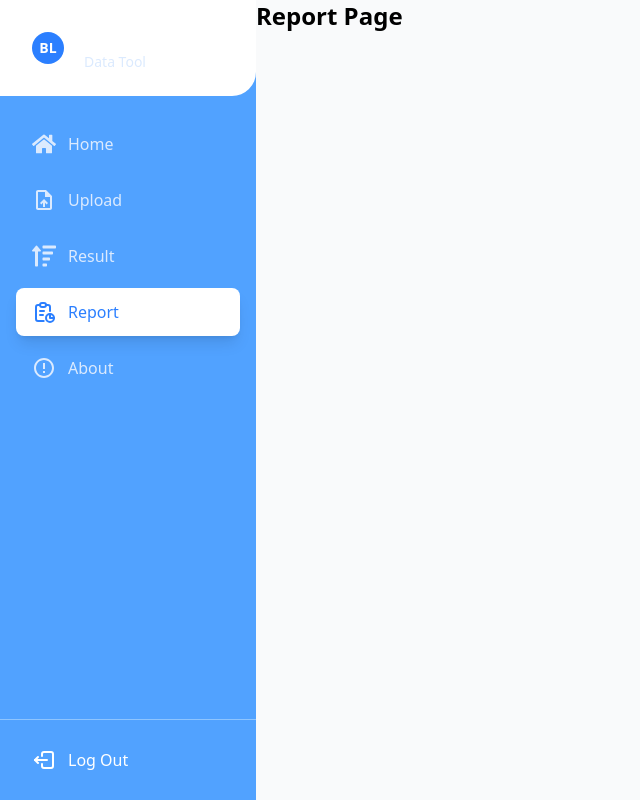
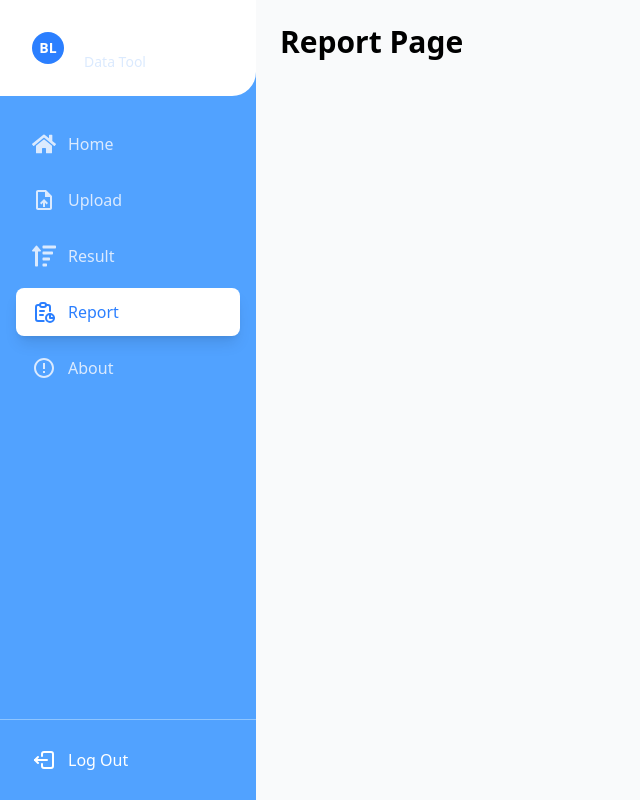
Before and after one commit to PunleuTY/Khmer-Data-Annotation-Tool, a React (Vite) app in the folder frontend/: page /report in a window 1280 px wide. Shown: the whole page, without its empty margins (0-640 px from the left). Built offline with nearby package versions, Linux system fonts and the light colour scheme.

Commit message:
added some margin to pages and adjust font size

```diff
--- a/frontend/src/pages/About.jsx
+++ b/frontend/src/pages/About.jsx
@@ -2,8 +2,8 @@ const About = () => {
 
 
   return (
-    <div className="min-h-full bg-gray-50">
-      <h1 className="text-2xl font-bold">About Page</h1>
+    <div className="min-h-full bg-gray-50 m-6">
+      <h1 className="text-3xl font-bold">About Page</h1>
     </div>
   );
 };
--- a/frontend/src/pages/Home.jsx
+++ b/frontend/src/pages/Home.jsx
@@ -1,8 +1,8 @@
 const Home = () => {
 
   return (
-    <div className="min-h-full bg-gray-50">
-      <h1 className="text-2xl font-bold">Home Page</h1>
+    <div className="min-h-full bg-gray-50 m-6">
+      <h1 className="text-3xl font-bold">Home Page</h1>
     </div>
   );
 };
--- a/frontend/src/pages/Report.jsx
+++ b/frontend/src/pages/Report.jsx
@@ -2,8 +2,8 @@ const Report = () => {
 
 
   return (
-    <div className="min-h-full bg-gray-50">
-      <h1 className="text-2xl font-bold">Report Page</h1>
+    <div className="min-h-full bg-gray-50 m-6">
+      <h1 className="text-3xl font-bold">Report Page</h1>
     </div>
   );
 };
--- a/frontend/src/pages/Result.jsx
+++ b/frontend/src/pages/Result.jsx
@@ -1,8 +1,8 @@
 const Result = () => {
 
   return (
-    <div className="min-h-full bg-gray-50">
-      <h1 className="text-2xl font-bold">Result Page</h1>
+    <div className="min-h-full bg-gray-50 m-6">
+      <h1 className="text-3xl font-bold">Result Page</h1>
     </div>
   );
 };
```
Also changed, not shown: frontend/src/footer/Footer.jsx (added).
